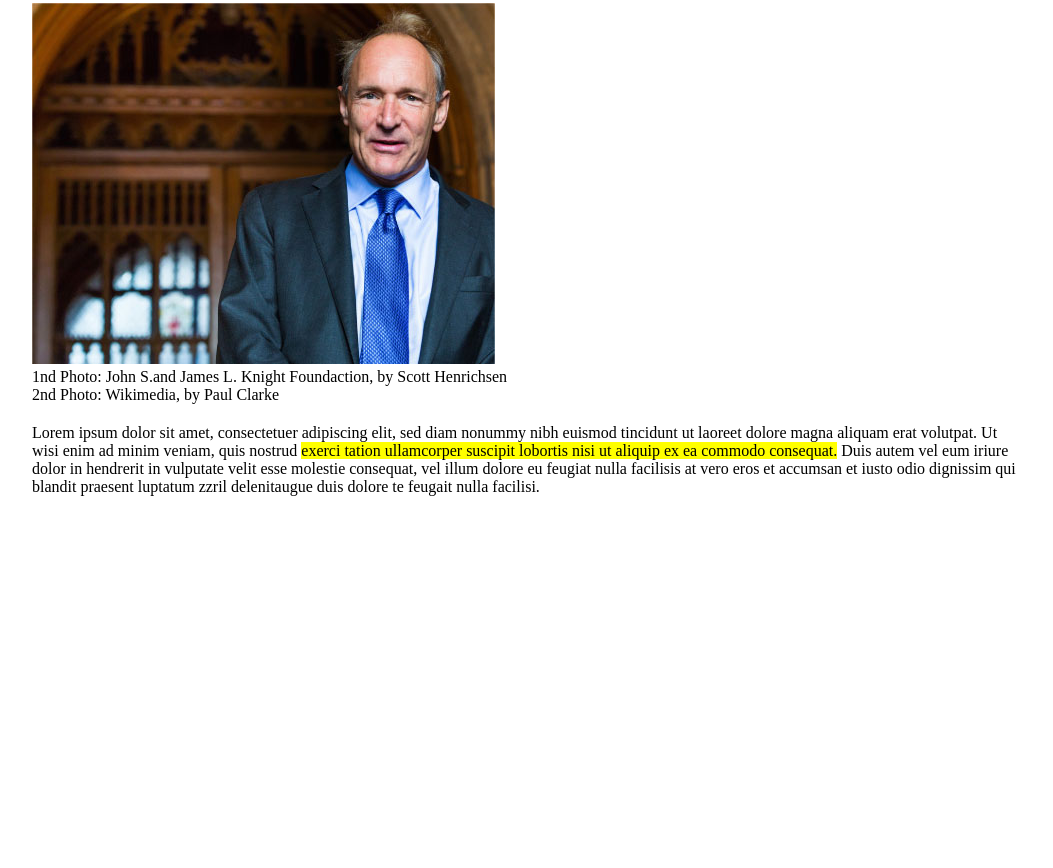
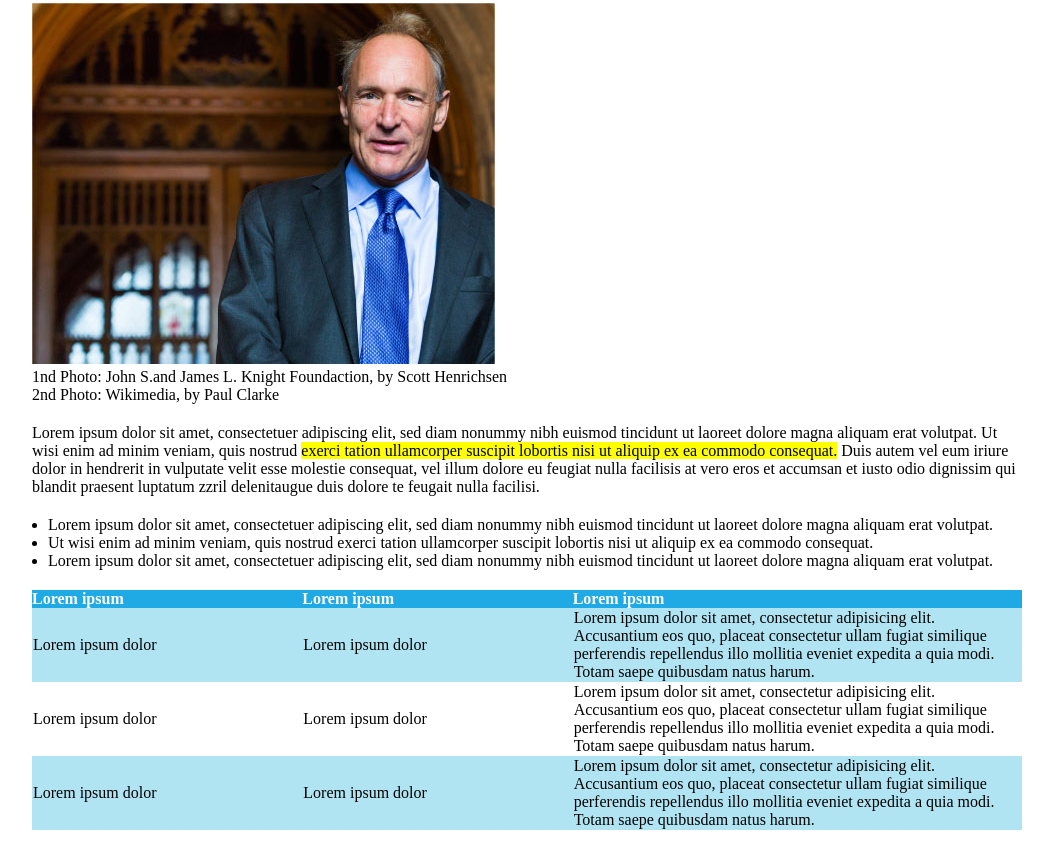
Before and after one commit to JuriPatacchiola/html-css-booleaner, a plain HTML site: page index.html in a window 1280 px wide. Shown: the part 775-1643 px from the top of the page, without its empty margins (58-1111 px from the left). Before the commit the page ends 1331 px from the top, so only its background shows below. Drawn offline with Linux system fonts and the light colour scheme.

Commit message:
add table, and css form

```diff
--- a/assets/css/style.css
+++ b/assets/css/style.css
@@ -65,3 +65,31 @@ main {
 .tex-center{
     justify-content: center;
 }
+
+ul {
+  margin: 20px 0;
+  padding-left: 16px;
+}
+
+
+table {
+  border-collapse: collapse;
+  width: 100%;
+  margin: 20px 0;
+}
+
+thead {
+  background-color:#1FA9E5;
+  font-weight: bold;
+}
+.blue-normal{
+    padding: 0px;
+    text-align: left;
+    color: white;
+}
+.different{
+    background-color: #B1E4F2;
+}
+td{
+    width: 50px;
+}
--- a/index.html
+++ b/index.html
@@ -43,6 +43,70 @@
             </p>
         </div>
 
+      <ul>
+        <li>
+            Lorem ipsum dolor sit amet, consectetuer adipiscing elit,
+            sed diam nonummy nibh euismod tincidunt ut laoreet dolore magna aliquam erat volutpat.
+        </li>
+
+        <li>
+            Ut wisi enim ad minim veniam, quis nostrud  exerci tation ullamcorper suscipit lobortis nisi ut aliquip
+            ex ea commodo consequat.
+        </li>
+
+        <li>
+            Lorem ipsum dolor sit amet, consectetuer adipiscing elit,
+            sed diam nonummy nibh euismod tincidunt ut laoreet dolore magna aliquam erat volutpat.
+        </li>
+      </ul>
+    <table>
+      <thead>
+          <tr>
+            <th class="blue-normal">Lorem ipsum</th>
+            <th class="blue-normal">Lorem ipsum</th>
+            <th class="blue-normal">Lorem ipsum</th>
+          </tr>
+        </thead>
+        <tbody>
+          <tr>
+            <td class="different">Lorem ipsum dolor</td>
+            <td class="different">Lorem ipsum dolor</td>
+            <td class="different">
+                Lorem ipsum dolor sit amet, consectetur adipisicing elit.
+                Accusantium eos quo, placeat consectetur ullam fugiat similique perferendis repellendus
+                 illo mollitia eveniet expedita a quia modi. Totam saepe quibusdam natus harum.
+            </td>
+          </tr>
+
+           <tr>
+            <td>Lorem ipsum dolor</td>
+            <td>Lorem ipsum dolor</td>
+            <td>
+                Lorem ipsum dolor sit amet, consectetur adipisicing elit.
+                Accusantium eos quo, placeat consectetur ullam fugiat similique perferendis repellendus
+                illo mollitia eveniet expedita a quia modi. Totam saepe quibusdam natus harum.
+            </td>
+          </tr>
+
+          <tr>
+            <td class="different">
+                Lorem ipsum dolor
+            </td>
+
+            <td class="different">
+               Lorem ipsum dolor
+            </td>
+
+            <td class="different">
+                Lorem ipsum dolor sit amet, consectetur adipisicing elit.
+                Accusantium eos quo, placeat consectetur ullam fugiat similique perferendis repellendus
+                illo mollitia eveniet expedita a quia modi. Totam saepe quibusdam natus harum.
+            </td>
+
+          </tr>
+        </tbody>
+      </table>
+
      </main>
 
      <footer>
```
